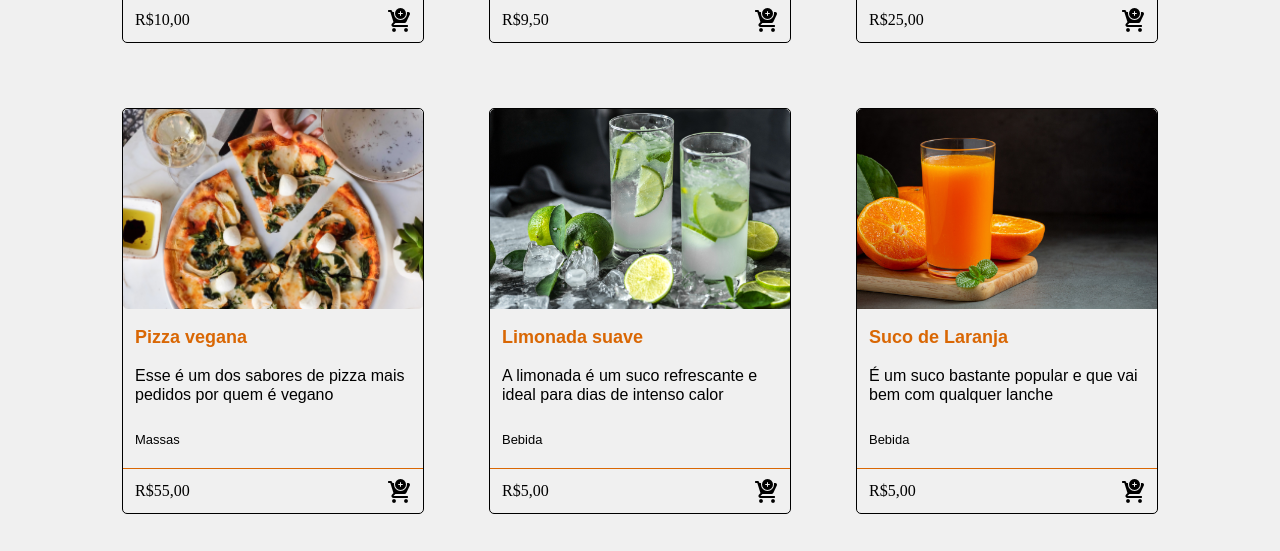
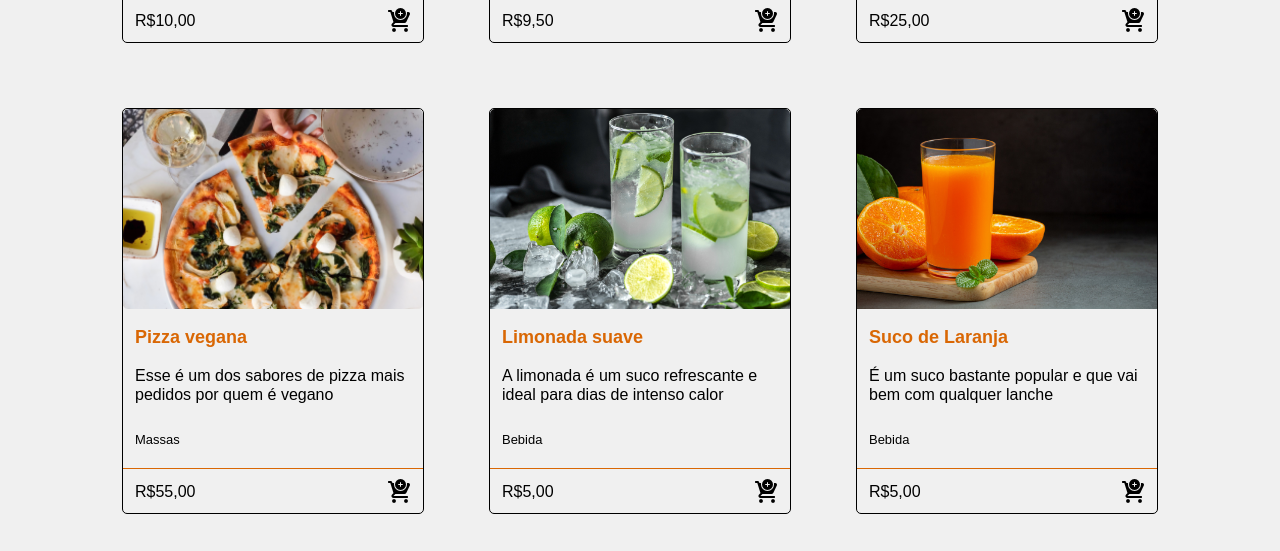
Before and after one commit to Juberlandio/happyLanches, a plain HTML site: page index.html in a window 1280 px wide. Shown: the part 505-1056 px from the top of the page. Drawn offline with Linux system fonts and the light colour scheme.

Commit message:
Commit Final

```diff
--- a/index.html
+++ b/index.html
@@ -22,7 +22,7 @@
         <p class="item-1 font-1-l">A coxinha mais saborosa de frango com catupiry</p>
         <small class="font-1-s">Lanche</small>
         <div class="item-final">
-          <span>R$10,00</span>
+          <span class="font-1-l">R$10,00</span>
           <img src="img/carrinho.png" alt="Carrinho de compras">
         </div>
       </div>
@@ -32,7 +32,7 @@
         <p class="item-2 font-1-l">Uma sobremesa muito saborosa para o pós-refeição</p>
         <small class="font-1-s">Sobremesa</small>
         <div class="item-final">
-          <span>R$9,50</span>
+          <span class="font-1-l">R$9,50</span>
           <img src="img/carrinho.png" alt="Carrinho de compras">
         </div>
       </div>
@@ -42,7 +42,7 @@
         <p class="item-3 font-1-l">Excelente hamburguer artesanal feito com a melhor carne Angus</p>
         <small class="font-1-s">Lanche</small>
         <div class="item-final">
-          <span>R$25,00</span>
+          <span class="font-1-l">R$25,00</span>
           <img src="img/carrinho.png" alt="Carrinho de compras">
         </div>
       </div>
@@ -52,7 +52,7 @@
         <p class="item-4 font-1-l">Esse é um dos sabores de pizza mais pedidos por quem é vegano</p>
         <small class="font-1-s">Massas</small>
         <div class="item-final">
-          <span>R$55,00</span>
+          <span class="font-1-l">R$55,00</span>
           <img src="img/carrinho.png" alt="Carrinho de compras">
         </div>
       </div>
@@ -62,7 +62,7 @@
         <p class="item-5 font-1-l">A limonada é um suco refrescante e ideal para dias de intenso calor</p>
         <small class="font-1-s">Bebida</small>
         <div class="item-final">
-          <span>R$5,00</span>
+          <span class="font-1-l">R$5,00</span>
           <img src="img/carrinho.png" alt="Carrinho de compras">
         </div>
       </div>
@@ -72,7 +72,7 @@
         <p class="item-6 font-1-l">É um suco bastante popular e que vai bem com qualquer lanche</p>
         <small class="font-1-s">Bebida</small>
         <div class="item-final">
-          <span>R$5,00</span>
+          <span class="font-1-l">R$5,00</span>
           <img src="img/carrinho.png" alt="Carrinho de compras">
         </div>
       </div>
```
